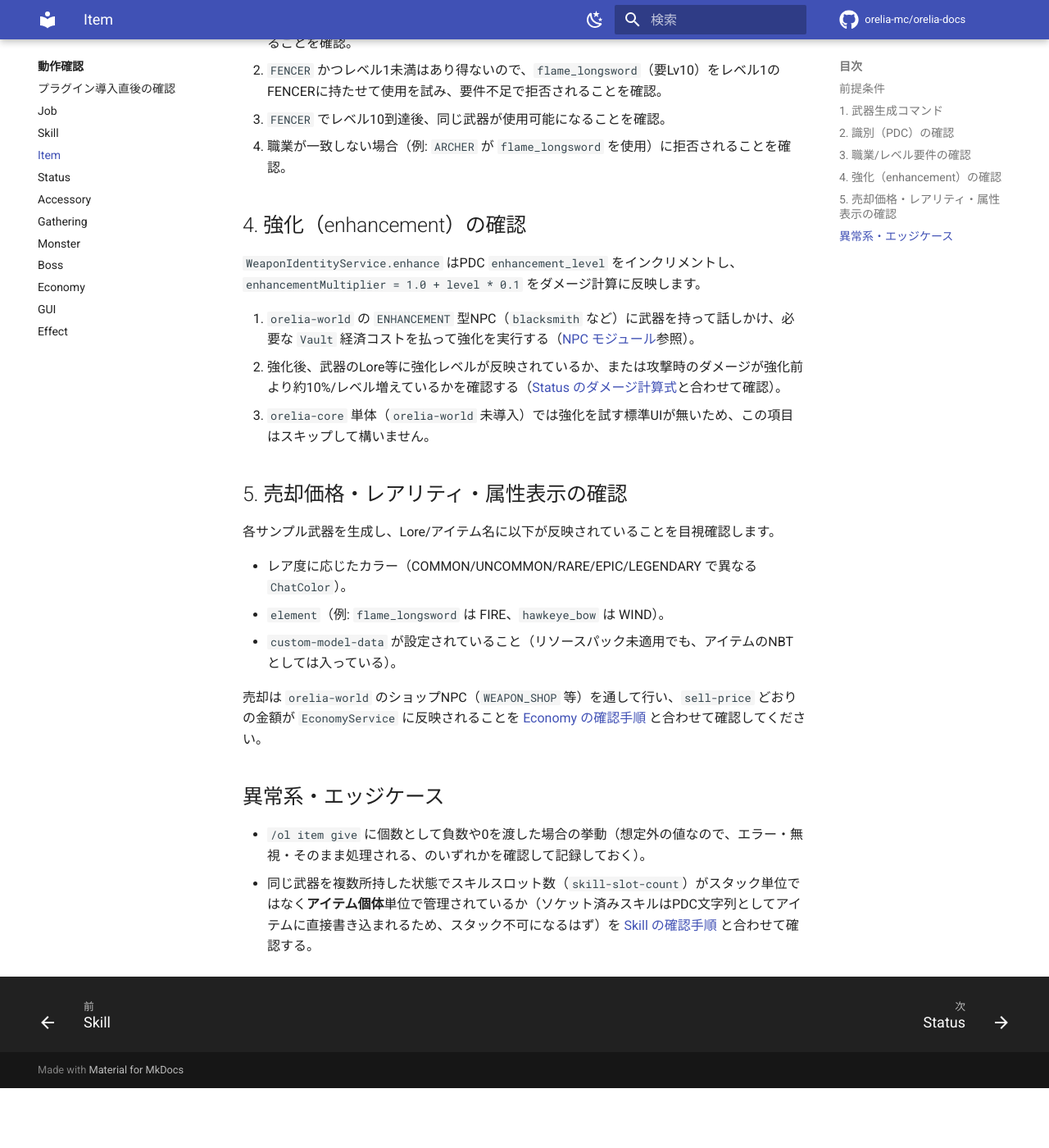
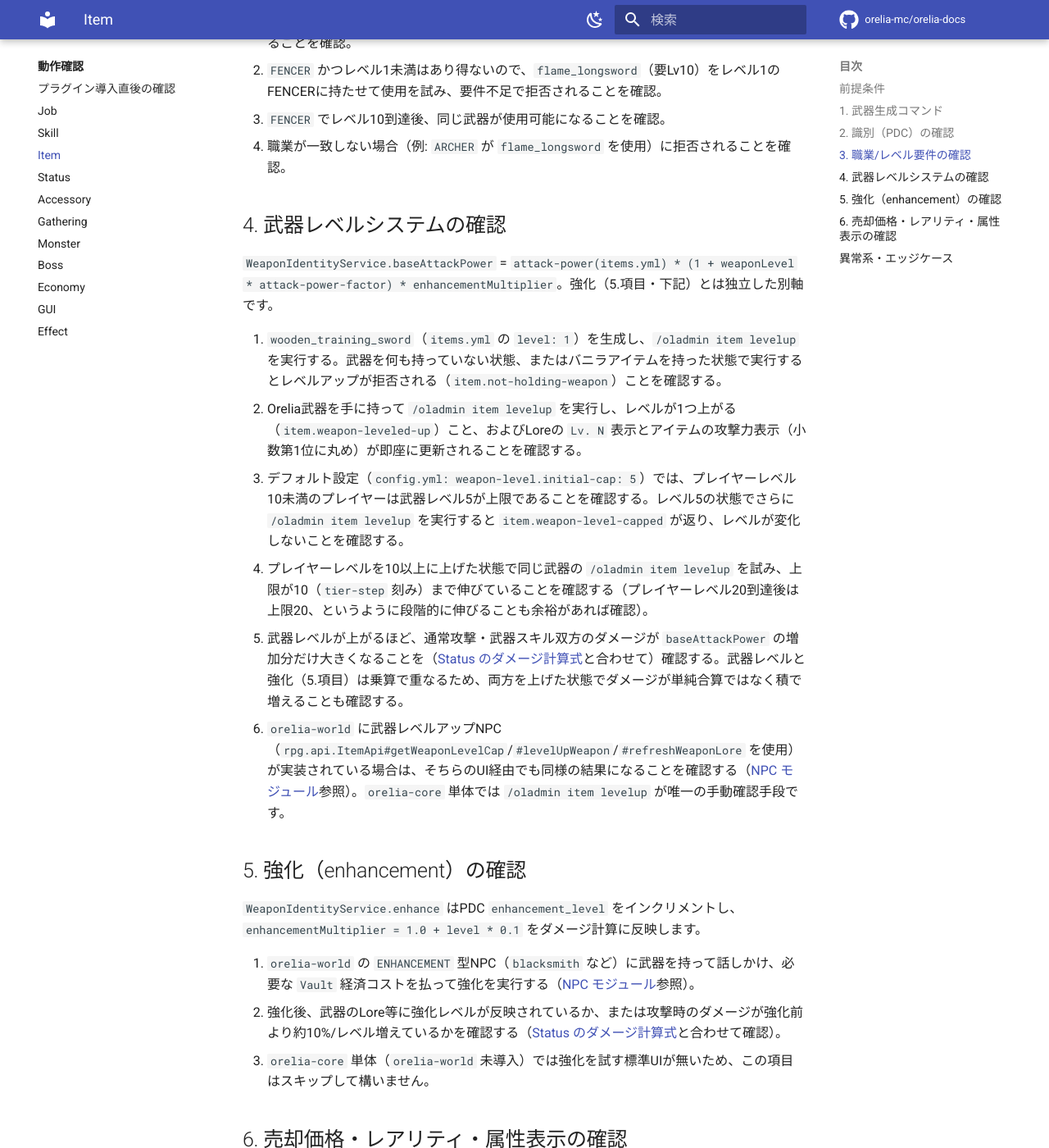
Before and after one commit to orelia-mc/orelia-docs, an MkDocs documentation site: the page built from docs/verification/item.md, in a window 1280 px wide and 1400 px high, scrolled down 1853 px. Shown: the whole window at 82% size. Built offline with MkDocs 1.6.1 and Material for MkDocs 9.7.7, drawn with Linux system fonts in a browser that asks for light colours; comment, search, counter and statistics services are not loaded; before the commit the page ends 3180 px from its top, so only the background shows below that; some of the changed text lies outside the part shown.

Commit message:
Continue commands.md and verification/item.md sync
Progress checkpoint while remaining docs sync agents finish.

Co-Authored-By: Claude Sonnet 5 <noreply@anthropic.com>
Claude-Session: https://claude.ai/code/session_01XXf983ioKJ8bU1jvG4C8U2

````diff
--- a/docs/architecture/commands.md
+++ b/docs/architecture/commands.md
@@ -58,7 +58,7 @@
 
 ### `/ol` のディスパッチ（`OlRootCommand`）
 
-引数なし → `registry.getNames()` の一覧を表示。`args[0]` を registry から検索し、見つかれば `label + " " + args[0]` とラベルを付け替えて残り引数（`Arrays.copyOfRange(args,1,...)`）を転送。見つからなければ `"Unknown subcommand: X"`。
+引数なし、または `args[0]` が `help` → [`/ol help`](#ol-help-oladmin-help) を表示。それ以外は `args[0]` を registry から検索し、見つかれば `label + " " + args[0]` とラベルを付け替えて残り引数（`Arrays.copyOfRange(args,1,...)`）を転送。見つからなければ `"Unknown subcommand: X. Try /<label> help."`。タブ補完（`onTabComplete`）は `registry.getNames()` + `"help"` の前方一致候補を返し、2階層目以降は該当サブコマンドの `TabCompleter` に委譲する。
 
 ### `/oladmin` のディスパッチ（`AdminCommand`）
 
@@ -70,23 +70,32 @@
 - `spawnpoint add <monsterId> [intervalSeconds=30] [maxAlive=3]` / `spawnpoint remove <id>` / `spawnpoint list` → `MonsterModule.getSpawnPointService()`
 - それ以外 → `registry.get(args[0])` に転送。見つからなければ使用方法を表示
 
-!!! info "AdminCommandRegistry への登録はゼロ"
-    orelia-core内では `AdminCommandRegistry` へ登録されるサブコマンドは1つもありません。`/oladmin` の全アクションは `AdminCommand` のswitch文で直接処理されています。
+全ての固定メッセージ（`admin.reloaded`、`admin.usage-spawn`、`command.unknown-subcommand` 等）はハードコード文字列ではなく `plugin.getMessageManager()`（`messages.yml`、詳細は [Config システム](config.md#messagesyml)）経由で送られます。`/ol`・`/oladmin` の他のコマンド実装も同様です。
+
+`AdminCommandRegistry` への登録は0ではなくなりました。`orelia-core` は `item` を、`orelia-world` は `npc`・`spawnnpc`・`worldreload` を登録しています（下表参照）。`/oladmin` の `reload`/`spawn`/`spawnboss`/`spawnpoint` の4つだけは今も `AdminCommand` のswitch文で直接処理されています（`BUILTIN_ENTRIES` として `/oladmin help` にもハードコードで表示される）。
 
 ### orelia-core が登録する `/ol` サブコマンド
 
 | サブコマンド | 登録元 | 使い方 |
 |---|---|---|
-| `item` | `ItemModule` → `ItemCommand` | `/ol item give <player> <id> [amount]` |
 | `job` | `JobModule` → `JobCommand` | `/ol job` / `/ol job list`（職業変更はNPC経由。このコマンドでは行わない） |
-| `status` | `GuiModule` → `StatusCommand` | `/ol status`（ステータスGUIを開く） |
+| `status` | `GuiModule` → `StatusCommand` | `/ol status`（ステータスGUIを開く）。`/status` としても実行可（`CommandAliasUtil`） |
+| `gathering` | `GatheringModule` → `GatheringCommand` | `/ol gathering`（採取/農業レベルと一括範囲を確認） |
 
-### orelia-world が持つ独自コマンド
+### orelia-core が登録する `/oladmin` サブコマンド
 
-`orelia-world` は `/ol`・`/oladmin` へサブコマンドを追加するのではなく、独自のトップレベルコマンドを`plugin.yml`で宣言しています。
+| サブコマンド | 登録元 | 使い方 |
+|---|---|---|
+| `item` | `ItemModule` → `ItemCommand` | `/oladmin item give <player> <id> [amount]`、`/oladmin item levelup`（手に持った武器を強化）。#38で `/ol item` から管理者操作向けに `/oladmin item` へ統合された |
 
-| コマンド | 実装 | 使い方 |
-|---|---|---|
-| `/rpgworldadmin reload` | `WorldAdminCommand` | `OreliaWorldPlugin.reload()` を呼ぶ（現時点で唯一のサブコマンド） |
-| `/rpgquest` | `QuestCommand` | `/rpgquest list`（進行中クエストと状態を表示）、`/rpgquest abandon <id>`（報酬なしで放棄） |
-| `/dialoguechoice <index>` | `DialogueChoiceCommand` | チャット上のクリック可能な選択肢から内部的に呼ばれる。プレイヤーが直接打つことは想定しない |
+### orelia-world が登録するサブコマンド
+
+`orelia-world` は独自のトップレベルコマンドを持たず（`plugin.yml` に `commands:` 宣言は無い）、`/ol`・`/oladmin` の共有レジストリへサブコマンドとして登録します。
+
+| サブコマンド | 登録先 | 登録元 | 使い方 |
+|---|---|---|---|
+| `quest` | `/ol` | `QuestModule` → `QuestCommand` | `/ol quest list`（進行中クエストと状態を表示）、`/ol quest abandon <id>`（報酬なしで放棄）。`CommandAliasUtil` により `/quest` としても実行可（実装の詳細は `docs/world/quest.md` 参照） |
+| `dialoguechoice` | `/ol` | `DialogueModule` → `DialogueChoiceCommand` | チャット上のクリック可能な選択肢から内部的に呼ばれる。プレイヤーが直接打つことは想定しない |
+| `npc` | `/oladmin` | `NpcModule` → `NpcAdminCommand` | NPC管理 |
+| `spawnnpc` | `/oladmin` | `NpcModule` → `NpcSpawnCommand` | NPCのスポーン |
+| `worldreload` | `/oladmin` | `WorldAdminCommand`（`OreliaWorldPlugin.reload()`） | `/oladmin worldreload`。`orelia-core` 自身の `reload` と名前が衝突しないよう `worldreload` という名前で登録されている |
--- a/docs/verification/item.md
+++ b/docs/verification/item.md
@@ -20,7 +20,7 @@ OPで検証します。`items.yml` 標準定義のサンプル武器を使いま
 ## 1. 武器生成コマンド
 
 ```
-/ol item give <自分の名前> wooden_training_sword 1
+/oladmin item give <自分の名前> wooden_training_sword 1
 ```
 
 期待結果:
@@ -28,7 +28,7 @@ OPで検証します。`items.yml` 標準定義のサンプル武器を使いま
 - インベントリに「見習いの剣」が1本追加される。
 - アイテムのLore/名前に `items.yml` の `description`・レア度カラー（COMMONの色）が反映されている。
 - 個数指定を省略した場合は `1` 本になる（デフォルト値）。
-- 存在しないID（例: `/ol item give <自分> nonexistent_sword`）を渡すとエラーメッセージが返り、アイテムは生成されない。
+- 存在しないID（例: `/oladmin item give <自分> nonexistent_sword`）を渡すとエラーメッセージが返り、アイテムは生成されない。
 - 実行者以外のオンラインプレイヤー名を指定して正しく相手に渡ること。
 
 !!! note "権限チェックなし"
@@ -48,7 +48,18 @@ OPで検証します。`items.yml` 標準定義のサンプル武器を使いま
 3. `FENCER` でレベル10到達後、同じ武器が使用可能になることを確認。
 4. 職業が一致しない場合（例: `ARCHER` が `flame_longsword` を使用）に拒否されることを確認。
 
-## 4. 強化（enhancement）の確認
+## 4. 武器レベルシステムの確認
+
+`WeaponIdentityService.baseAttackPower` = `attack-power(items.yml) * (1 + weaponLevel * attack-power-factor) * enhancementMultiplier`。強化（5.項目・下記）とは独立した別軸です。
+
+1. `wooden_training_sword`（`items.yml` の `level: 1`）を生成し、`/oladmin item levelup` を実行する。武器を何も持っていない状態、またはバニラアイテムを持った状態で実行するとレベルアップが拒否される（`item.not-holding-weapon`）ことを確認する。
+2. Orelia武器を手に持って `/oladmin item levelup` を実行し、レベルが1つ上がる（`item.weapon-leveled-up`）こと、およびLoreの `Lv. N` 表示とアイテムの攻撃力表示（小数第1位に丸め）が即座に更新されることを確認する。
+3. デフォルト設定（`config.yml: weapon-level.initial-cap: 5`）では、プレイヤーレベル10未満のプレイヤーは武器レベル5が上限であることを確認する。レベル5の状態でさらに `/oladmin item levelup` を実行すると `item.weapon-level-capped` が返り、レベルが変化しないことを確認する。
+4. プレイヤーレベルを10以上に上げた状態で同じ武器の `/oladmin item levelup` を試み、上限が10（`tier-step` 刻み）まで伸びていることを確認する（プレイヤーレベル20到達後は上限20、というように段階的に伸びることも余裕があれば確認）。
+5. 武器レベルが上がるほど、通常攻撃・武器スキル双方のダメージが `baseAttackPower` の増加分だけ大きくなることを（[Status のダメージ計算式](status.md)と合わせて）確認する。武器レベルと強化（5.項目）は乗算で重なるため、両方を上げた状態でダメージが単純合算ではなく積で増えることも確認する。
+6. `orelia-world` に武器レベルアップNPC（`rpg.api.ItemApi#getWeaponLevelCap`/`#levelUpWeapon`/`#refreshWeaponLore` を使用）が実装されている場合は、そちらのUI経由でも同様の結果になることを確認する（[NPC モジュール](../world/npc.md)参照）。`orelia-core` 単体では `/oladmin item levelup` が唯一の手動確認手段です。
+
+## 5. 強化（enhancement）の確認
 
 `WeaponIdentityService.enhance` はPDC `enhancement_level` をインクリメントし、`enhancementMultiplier = 1.0 + level * 0.1` をダメージ計算に反映します。
 
@@ -56,7 +67,7 @@ OPで検証します。`items.yml` 標準定義のサンプル武器を使いま
 2. 強化後、武器のLore等に強化レベルが反映されているか、または攻撃時のダメージが強化前より約10%/レベル増えているかを確認する（[Status のダメージ計算式](status.md)と合わせて確認）。
 3. `orelia-core` 単体（`orelia-world` 未導入）では強化を試す標準UIが無いため、この項目はスキップして構いません。
 
-## 5. 売却価格・レアリティ・属性表示の確認
+## 6. 売却価格・レアリティ・属性表示の確認
 
 各サンプル武器を生成し、Lore/アイテム名に以下が反映されていることを目視確認します。
 
@@ -68,5 +79,5 @@ OPで検証します。`items.yml` 標準定義のサンプル武器を使いま
 
 ## 異常系・エッジケース
 
-- `/ol item give` に個数として負数や0を渡した場合の挙動（想定外の値なので、エラー・無視・そのまま処理される、のいずれかを確認して記録しておく）。
+- `/oladmin item give` に個数として負数や0を渡した場合の挙動（想定外の値なので、エラー・無視・そのまま処理される、のいずれかを確認して記録しておく）。
 - 同じ武器を複数所持した状態でスキルスロット数（`skill-slot-count`）がスタック単位ではなく**アイテム個体**単位で管理されているか（ソケット済みスキルはPDC文字列としてアイテムに直接書き込まれるため、スタック不可になるはず）を [Skill の確認手順](skill.md) と合わせて確認する。
````
